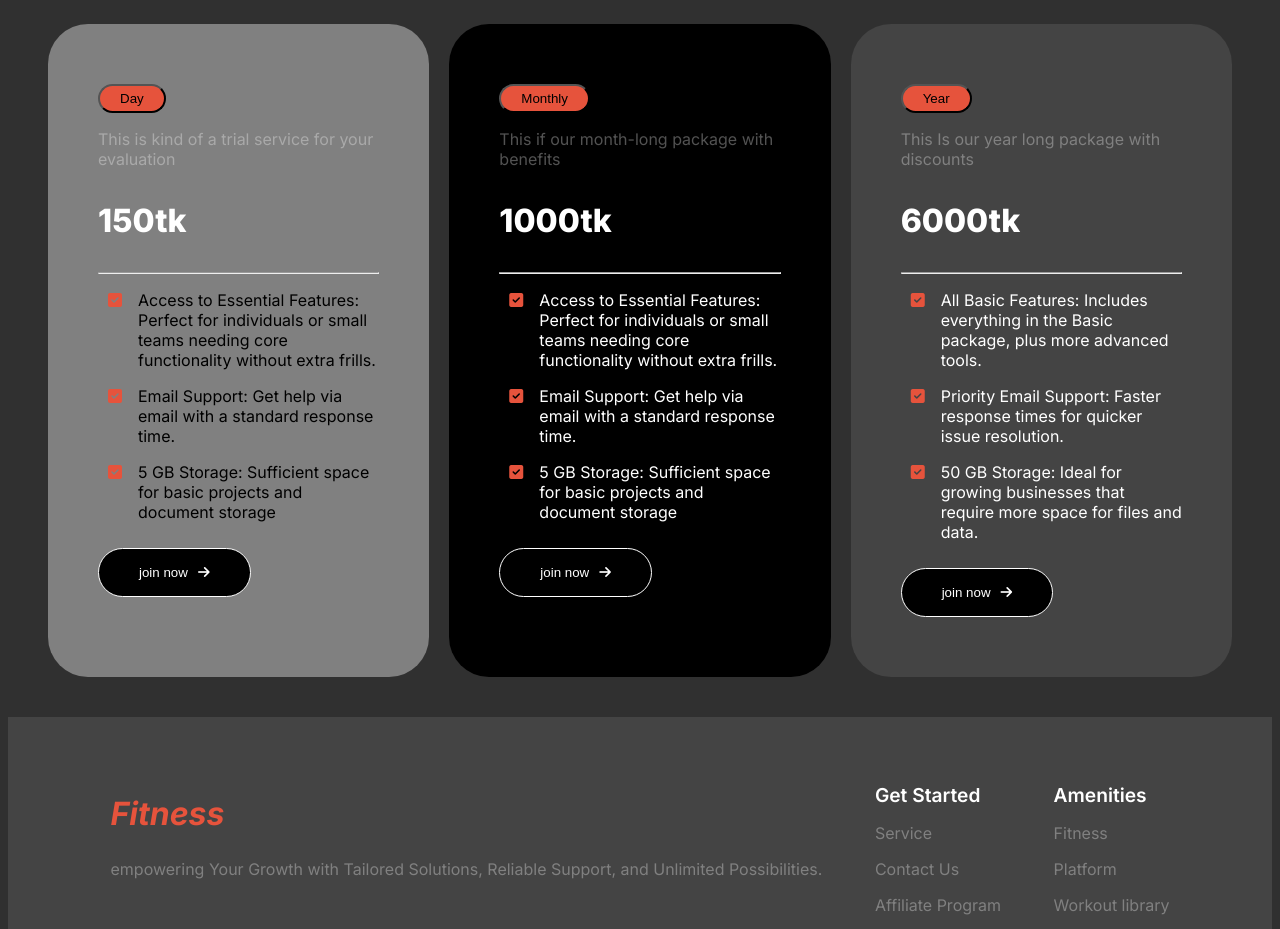
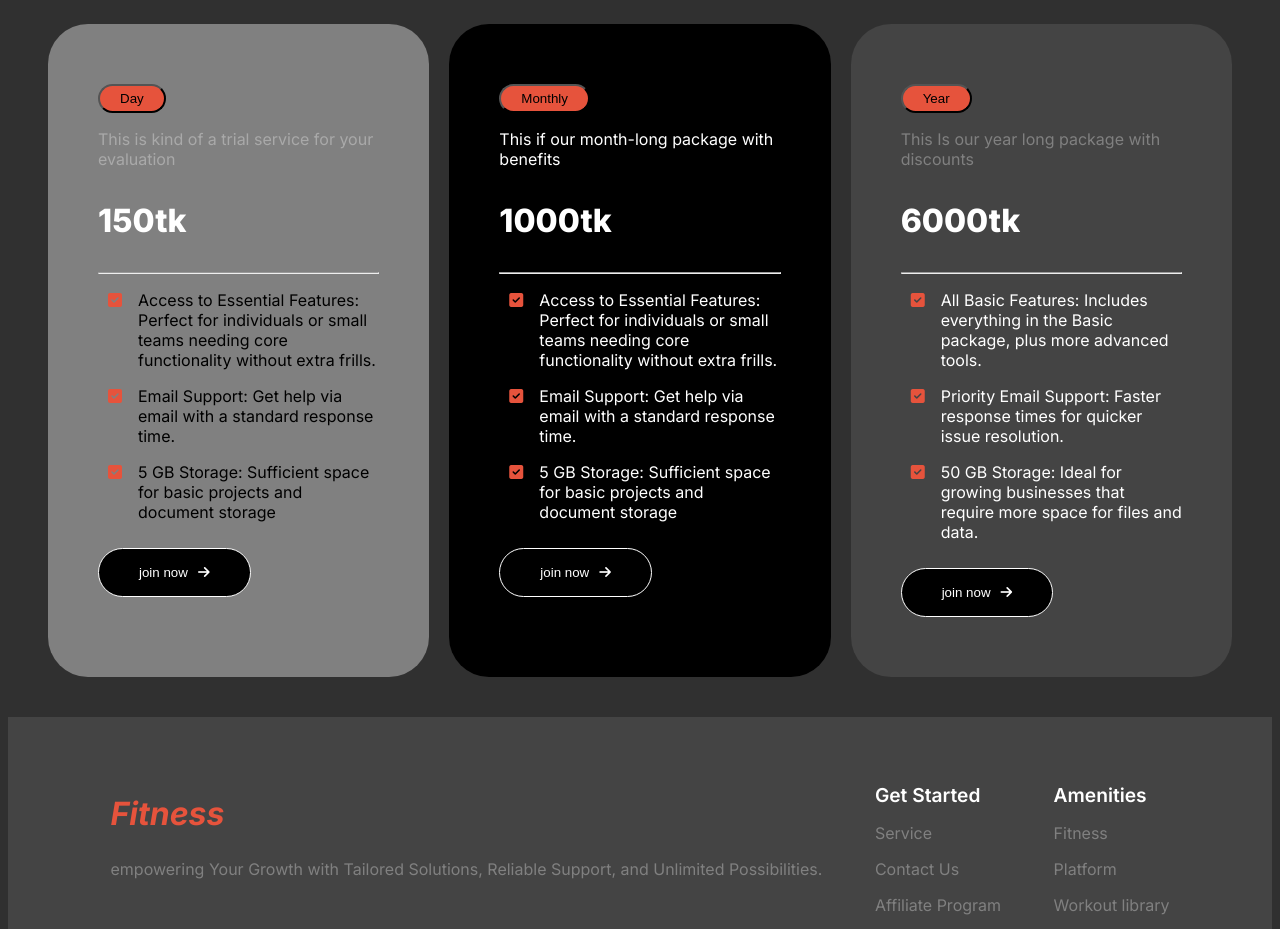
Before and after one commit to King-coder940/Assignment-102, a plain HTML site: page index.html in a window 1280 px wide. Shown: the part 3200-4129 px from the top of the page. Drawn offline with Linux system fonts and the light colour scheme; a web font is replaced by a local one.

Commit message:
final touches

```diff
--- a/index.html
+++ b/index.html
@@ -276,7 +276,7 @@
                 </div>
                 <div class="card-2">
                     <button class="card-button">Monthly</button>
-                    <p class="semi-description">This if our month-long package with benefits</p>
+                    <p class="card-description">This if our month-long package with benefits</p>
                     <h3 class="card-title">1000tk</h3>
                     <hr>
                     <div class="benefit-box-2">
--- a/styles/style.css
+++ b/styles/style.css
@@ -979,7 +979,8 @@ option{
     left: 200px;
     background-color:#E6533C;
     padding: 5px 20px;
-    border-radius: 40px;}
+    border-radius: 40px;
+}
 
  .price-container{
     flex-direction: column;
```
